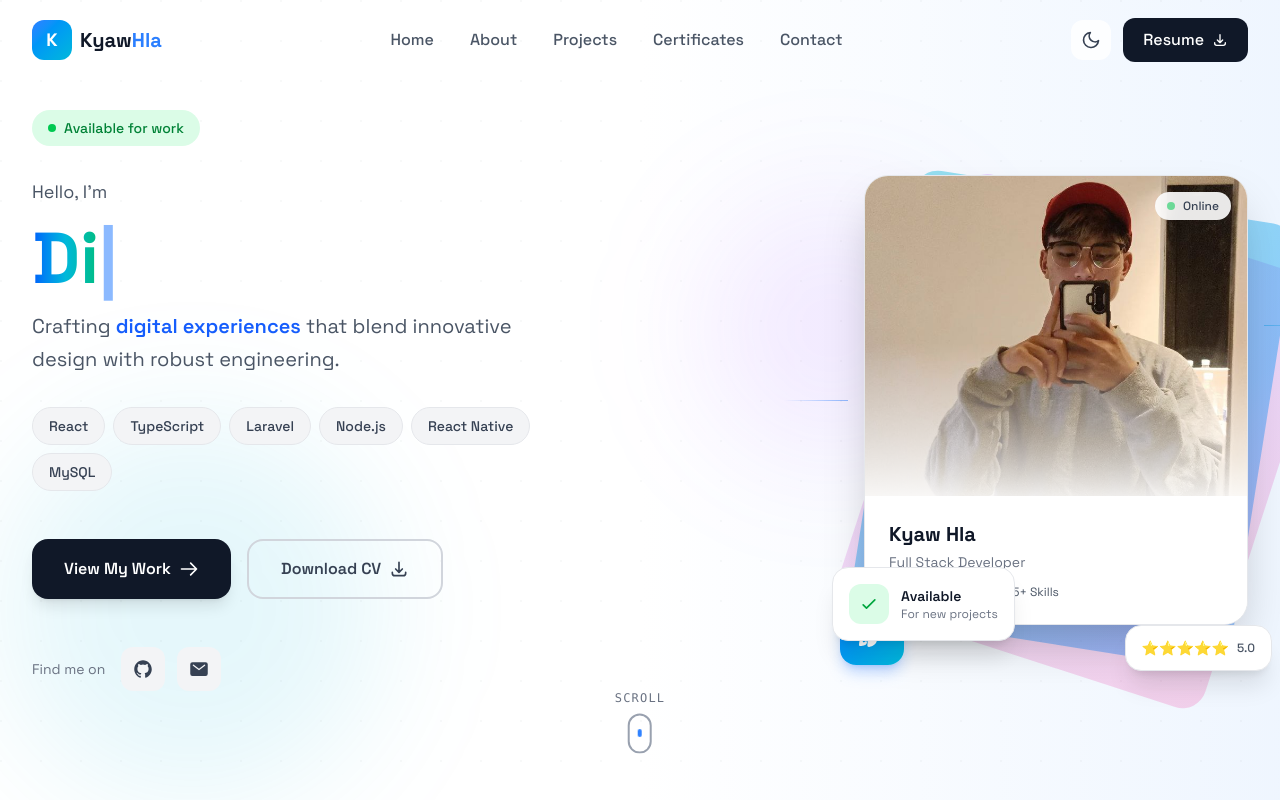
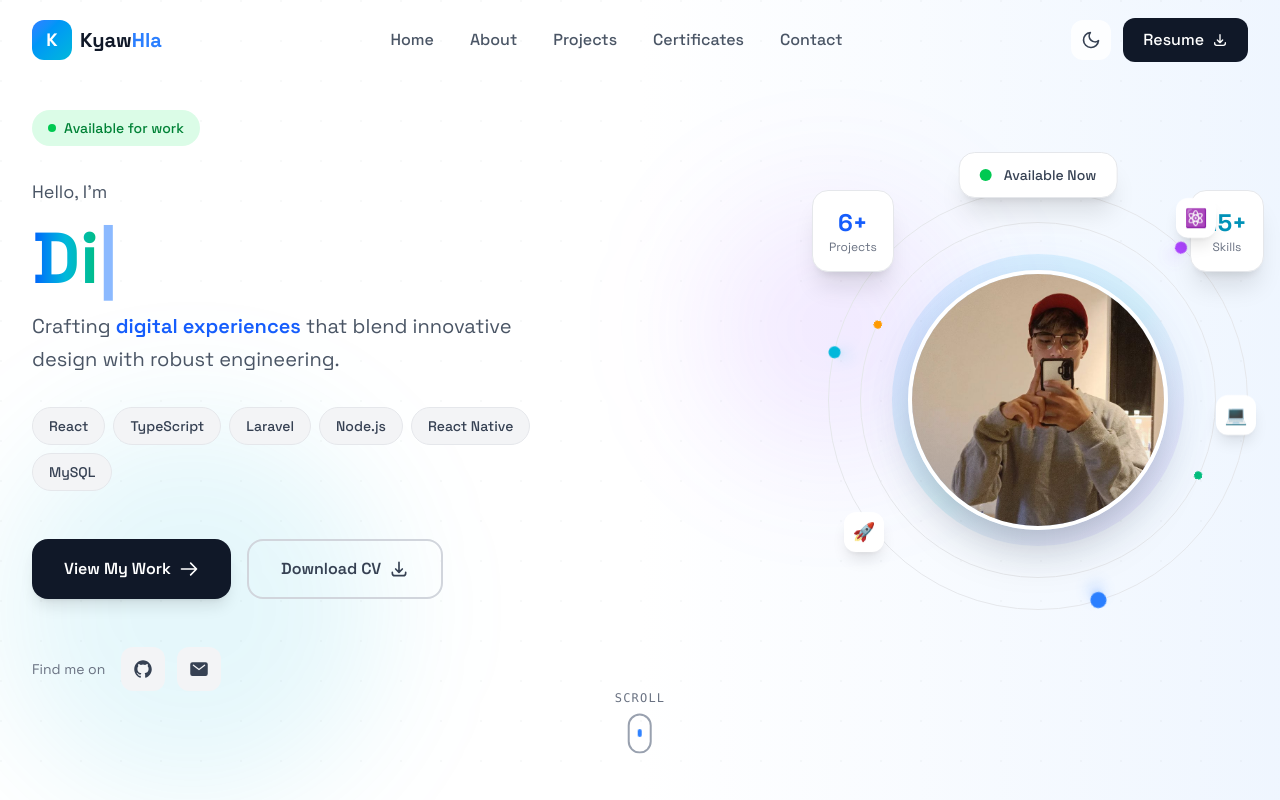
Before and after one commit to kyawhla-commit/khTech-portfolio, a React (Vite) app: page / in a window 1280 px wide. Shown: the top 800 px of the page. Built offline with nearby package versions, Linux system fonts and the light colour scheme.

Commit message:
10th commit

```diff
--- a/src/components/sections/Home.jsx
+++ b/src/components/sections/Home.jsx
@@ -2,13 +2,12 @@ import { RevealOnScroll } from "../RevealOnScroll";
 import { useState, useEffect } from "react";
 import photo from "../../assets/photo.jpg";
 import { downloadCV } from "../../utils/downloadCV";
-import { IoLogoGithub, IoMail, IoCodeSlash, IoLayers, IoRocket } from "react-icons/io5";
+import { IoLogoGithub, IoMail } from "react-icons/io5";
 
 export const Home = () => {
   const [textIndex, setTextIndex] = useState(0);
   const [charIndex, setCharIndex] = useState(0);
   const [isDeleting, setIsDeleting] = useState(false);
-  const [mousePosition, setMousePosition] = useState({ x: 0, y: 0 });
 
   const texts = ["Kyaw Hla", "Full Stack Developer", "Digital Craftsman"];
 
@@ -35,17 +34,6 @@ export const Home = () => {
     );
     return () => clearTimeout(timeout);
   }, [charIndex, isDeleting, textIndex, texts]);
-
-  // Mouse parallax effect
-  useEffect(() => {
-    const handleMouseMove = (e) => {
-      const x = (e.clientX / window.innerWidth - 0.5) * 20;
-      const y = (e.clientY / window.innerHeight - 0.5) * 20;
-      setMousePosition({ x, y });
-    };
-    window.addEventListener("mousemove", handleMouseMove);
-    return () => window.removeEventListener("mousemove", handleMouseMove);
-  }, []);
 
   const techStack = ["React", "TypeScript", "Laravel", "Node.js", "React Native", "MySQL"];
 
@@ -152,112 +140,93 @@ export const Home = () => {
             </RevealOnScroll>
           </div>
 
-          {/* Right - Photo Section - 3D CARD STACK STYLE */}
+          {/* Right - Photo Section - CIRCULAR ORBIT STYLE */}
           <div className="order-1 lg:order-2 flex justify-center lg:justify-end">
-            <RevealOnScroll direction="right" delay={200} duration={800}>
-              <div
-                className="relative perspective-1000"
-                style={{
-                  transform: `rotateY(${mousePosition.x * 0.5}deg) rotateX(${-mousePosition.y * 0.5}deg)`,
-                  transition: "transform 0.1s ease-out"
-                }}
-              >
-                {/* Stacked Cards Behind */}
-                <div
-                  className="absolute inset-0 bg-gradient-to-br from-purple-500 to-pink-500 rounded-3xl transform rotate-6 translate-x-4 translate-y-4 opacity-20"
-                  style={{ transform: `rotate(12deg) translateX(${20 + mousePosition.x * 0.3}px) translateY(${20 + mousePosition.y * 0.3}px)` }}
-                ></div>
-                <div
-                  className="absolute inset-0 bg-gradient-to-br from-cyan-500 to-blue-500 rounded-3xl transform rotate-3 translate-x-2 translate-y-2 opacity-40"
-                  style={{ transform: `rotate(6deg) translateX(${10 + mousePosition.x * 0.2}px) translateY(${10 + mousePosition.y * 0.2}px)` }}
-                ></div>
+            <RevealOnScroll direction="scale" delay={200} duration={800}>
+              <div className="relative w-80 h-80 sm:w-96 sm:h-96 lg:w-[420px] lg:h-[420px]">
 
-                {/* Main Photo Card */}
-                <div className="relative w-72 h-80 sm:w-80 sm:h-96 lg:w-96 lg:h-[450px] bg-white dark:bg-gray-900 rounded-3xl shadow-2xl overflow-hidden border border-gray-200 dark:border-gray-800">
-                  {/* Photo */}
-                  <div className="relative h-3/4 overflow-hidden">
-                    <img
-                      src={photo}
-                      alt="Kyaw Hla"
-                      className="w-full h-full object-cover"
-                    />
-                    {/* Gradient Overlay */}
-                    <div className="absolute inset-0 bg-gradient-to-t from-white dark:from-gray-900 via-transparent to-transparent"></div>
-
-                    {/* Status Badge on Photo */}
-                    <div className="absolute top-4 right-4 flex items-center gap-2 px-3 py-1.5 bg-white/90 dark:bg-gray-900/90 backdrop-blur-sm rounded-full">
-                      <span className="w-2 h-2 bg-green-500 rounded-full animate-pulse"></span>
-                      <span className="text-xs font-medium text-gray-700 dark:text-gray-300">Online</span>
-                    </div>
+                {/* Outer Orbit Ring */}
+                <div className="absolute inset-0 rounded-full border border-gray-200 dark:border-gray-800">
+                  {/* Orbiting Dots */}
+                  <div className="absolute w-full h-full animate-spin" style={{ animationDuration: "15s" }}>
+                    <div className="absolute top-0 left-1/2 -translate-x-1/2 -translate-y-1/2 w-4 h-4 bg-blue-500 rounded-full shadow-lg shadow-blue-500/50"></div>
                   </div>
-
-                  {/* Card Info Section */}
-                  <div className="absolute bottom-0 left-0 right-0 p-6 bg-white dark:bg-gray-900">
-                    <h3 className="text-xl font-bold text-gray-900 dark:text-white mb-1">Kyaw Hla</h3>
-                    <p className="text-sm text-gray-500 dark:text-gray-400 mb-3">Full Stack Developer</p>
-
-                    {/* Mini Stats */}
-                    <div className="flex items-center gap-4">
-                      <div className="flex items-center gap-1.5">
-                        <IoCodeSlash className="size-4 text-blue-500" />
-                        <span className="text-xs text-gray-600 dark:text-gray-400">6 Projects</span>
-                      </div>
-                      <div className="flex items-center gap-1.5">
-                        <IoLayers className="size-4 text-cyan-500" />
-                        <span className="text-xs text-gray-600 dark:text-gray-400">15+ Skills</span>
-                      </div>
-                    </div>
+                  <div className="absolute w-full h-full animate-spin" style={{ animationDuration: "15s", animationDelay: "-5s" }}>
+                    <div className="absolute top-0 left-1/2 -translate-x-1/2 -translate-y-1/2 w-3 h-3 bg-cyan-500 rounded-full shadow-lg shadow-cyan-500/50"></div>
+                  </div>
+                  <div className="absolute w-full h-full animate-spin" style={{ animationDuration: "15s", animationDelay: "-10s" }}>
+                    <div className="absolute top-0 left-1/2 -translate-x-1/2 -translate-y-1/2 w-3 h-3 bg-purple-500 rounded-full shadow-lg shadow-purple-500/50"></div>
                   </div>
                 </div>
 
-                {/* Floating Elements */}
-                <RevealOnScroll direction="scale" delay={500} duration={500}>
-                  <div
-                    className="absolute -top-6 -left-6 w-16 h-16 bg-gradient-to-br from-blue-500 to-cyan-500 rounded-2xl flex items-center justify-center shadow-lg shadow-blue-500/30"
-                    style={{ transform: `translateX(${mousePosition.x * -0.5}px) translateY(${mousePosition.y * -0.5}px)` }}
-                  >
-                    <IoRocket className="size-8 text-white" />
+                {/* Middle Orbit Ring */}
+                <div className="absolute inset-8 rounded-full border border-gray-200 dark:border-gray-800">
+                  <div className="absolute w-full h-full animate-spin" style={{ animationDuration: "10s", animationDirection: "reverse" }}>
+                    <div className="absolute top-0 left-1/2 -translate-x-1/2 -translate-y-1/2 w-2 h-2 bg-emerald-500 rounded-full"></div>
+                  </div>
+                  <div className="absolute w-full h-full animate-spin" style={{ animationDuration: "10s", animationDirection: "reverse", animationDelay: "-5s" }}>
+                    <div className="absolute top-0 left-1/2 -translate-x-1/2 -translate-y-1/2 w-2 h-2 bg-amber-500 rounded-full"></div>
+                  </div>
+                </div>
+
+                {/* Inner Glow Ring */}
+                <div className="absolute inset-16 rounded-full bg-gradient-to-br from-blue-500/20 via-cyan-500/20 to-purple-500/20 animate-pulse"></div>
+
+                {/* Photo Container */}
+                <div className="absolute inset-20 rounded-full overflow-hidden border-4 border-white dark:border-gray-800 shadow-2xl">
+                  <img
+                    src={photo}
+                    alt="Kyaw Hla"
+                    className="w-full h-full object-cover"
+                  />
+                  {/* Subtle Overlay */}
+                  <div className="absolute inset-0 bg-gradient-to-t from-blue-900/10 via-transparent to-transparent"></div>
+                </div>
+
+                {/* Center Glow */}
+                <div className="absolute inset-20 rounded-full bg-blue-500/10 blur-xl -z-10"></div>
+
+                {/* Floating Stat Cards */}
+                <RevealOnScroll direction="left" delay={500} duration={500}>
+                  <div className="absolute -left-4 top-1/4 bg-white dark:bg-gray-900 rounded-2xl p-4 shadow-xl border border-gray-200 dark:border-gray-700">
+                    <div className="text-center">
+                      <div className="text-2xl font-bold text-blue-600 dark:text-blue-400">6+</div>
+                      <div className="text-xs text-gray-500 dark:text-gray-400">Projects</div>
+                    </div>
                   </div>
                 </RevealOnScroll>
 
-                <RevealOnScroll direction="left" delay={600} duration={500}>
-                  <div
-                    className="absolute -bottom-4 -left-8 bg-white dark:bg-gray-800 rounded-2xl p-4 shadow-xl border border-gray-200 dark:border-gray-700"
-                    style={{ transform: `translateX(${mousePosition.x * -0.3}px) translateY(${mousePosition.y * -0.3}px)` }}
-                  >
-                    <div className="flex items-center gap-3">
-                      <div className="w-10 h-10 bg-green-100 dark:bg-green-900/30 rounded-xl flex items-center justify-center">
-                        <svg className="w-5 h-5 text-green-600 dark:text-green-400" fill="none" stroke="currentColor" viewBox="0 0 24 24">
-                          <path strokeLinecap="round" strokeLinejoin="round" strokeWidth={2} d="M5 13l4 4L19 7" />
-                        </svg>
-                      </div>
-                      <div>
-                        <p className="text-sm font-semibold text-gray-900 dark:text-white">Available</p>
-                        <p className="text-xs text-gray-500 dark:text-gray-400">For new projects</p>
-                      </div>
+                <RevealOnScroll direction="right" delay={600} duration={500}>
+                  <div className="absolute -right-4 top-1/3 bg-white dark:bg-gray-900 rounded-2xl p-4 shadow-xl border border-gray-200 dark:border-gray-700">
+                    <div className="text-center">
+                      <div className="text-2xl font-bold text-cyan-600 dark:text-cyan-400">15+</div>
+                      <div className="text-xs text-gray-500 dark:text-gray-400">Skills</div>
                     </div>
                   </div>
                 </RevealOnScroll>
 
                 <RevealOnScroll direction="up" delay={700} duration={500}>
-                  <div
-                    className="absolute -right-6 top-1/3 bg-white dark:bg-gray-800 rounded-2xl px-4 py-3 shadow-xl border border-gray-200 dark:border-gray-700"
-                    style={{ transform: `translateX(${mousePosition.x * 0.4}px) translateY(${mousePosition.y * 0.4}px)` }}
-                  >
-                    <div className="flex items-center gap-2">
-                      <div className="flex">
-                        {["⭐", "⭐", "⭐", "⭐", "⭐"].map((star, i) => (
-                          <span key={i} className="text-sm">{star}</span>
-                        ))}
+                  <div className="absolute -bottom-2 left-1/2 -translate-x-1/2 bg-white dark:bg-gray-900 rounded-2xl px-5 py-3 shadow-xl border border-gray-200 dark:border-gray-700">
+                    <div className="flex items-center gap-3">
+                      <div className="relative">
+                        <div className="w-3 h-3 bg-green-500 rounded-full"></div>
+                        <div className="absolute inset-0 w-3 h-3 bg-green-500 rounded-full animate-ping"></div>
                       </div>
-                      <span className="text-xs font-medium text-gray-600 dark:text-gray-400">5.0</span>
+                      <span className="text-sm font-medium text-gray-700 dark:text-gray-300">Available Now</span>
                     </div>
                   </div>
                 </RevealOnScroll>
 
-                {/* Decorative Lines */}
-                <div className="absolute -z-10 top-1/2 -left-20 w-16 h-px bg-gradient-to-r from-transparent to-blue-500/50"></div>
-                <div className="absolute -z-10 top-1/3 -right-20 w-16 h-px bg-gradient-to-l from-transparent to-cyan-500/50"></div>
+                {/* Tech Icons Floating */}
+                <div className="absolute top-4 right-8 w-10 h-10 bg-white dark:bg-gray-800 rounded-xl shadow-lg flex items-center justify-center animate-bounce" style={{ animationDelay: "0s", animationDuration: "3s" }}>
+                  <span className="text-lg">⚛️</span>
+                </div>
+                <div className="absolute bottom-12 left-4 w-10 h-10 bg-white dark:bg-gray-800 rounded-xl shadow-lg flex items-center justify-center animate-bounce" style={{ animationDelay: "1s", animationDuration: "3s" }}>
+                  <span className="text-lg">🚀</span>
+                </div>
+                <div className="absolute top-1/2 -right-2 w-10 h-10 bg-white dark:bg-gray-800 rounded-xl shadow-lg flex items-center justify-center animate-bounce" style={{ animationDelay: "2s", animationDuration: "3s" }}>
+                  <span className="text-lg">💻</span>
+                </div>
               </div>
             </RevealOnScroll>
           </div>
```
